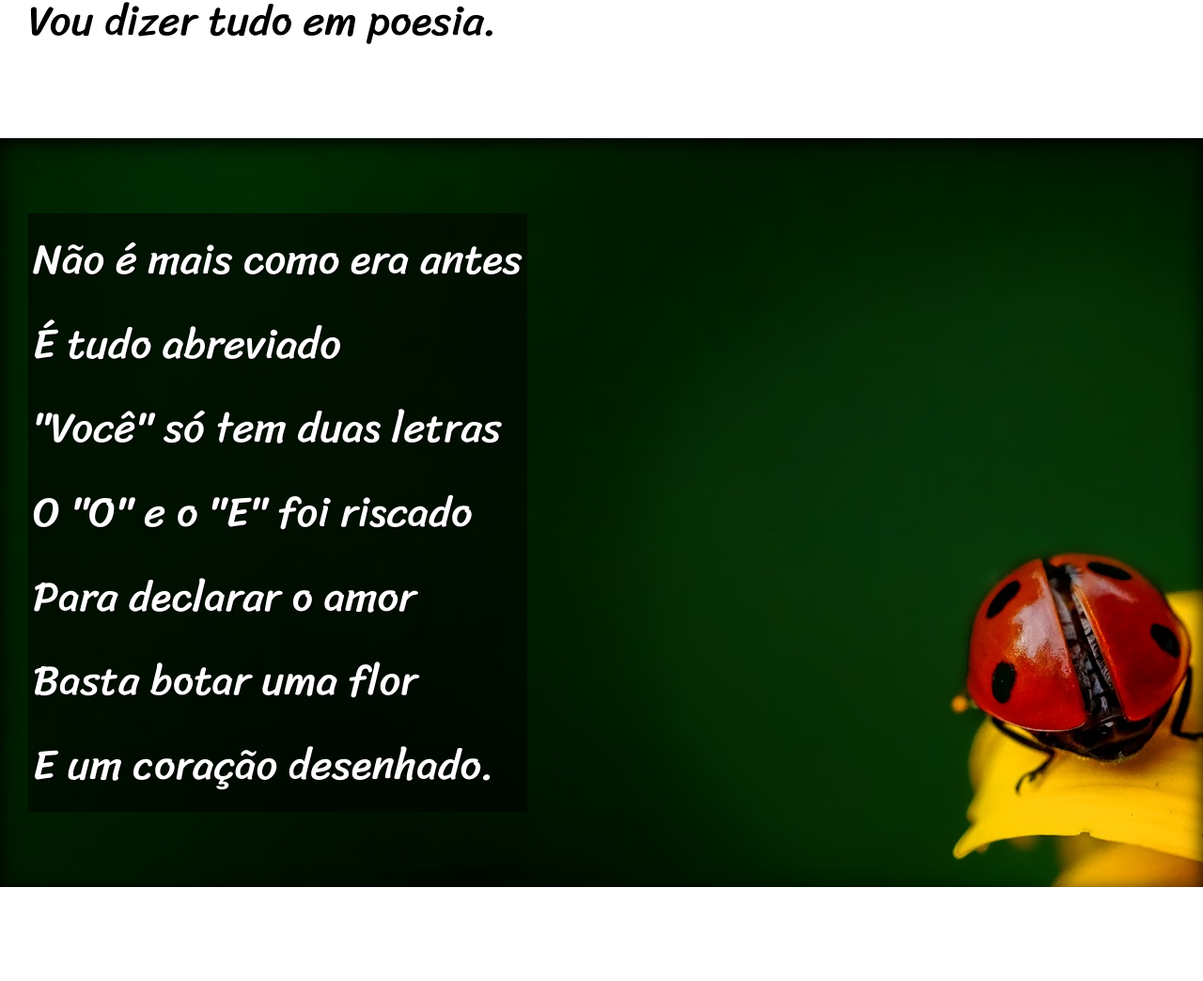
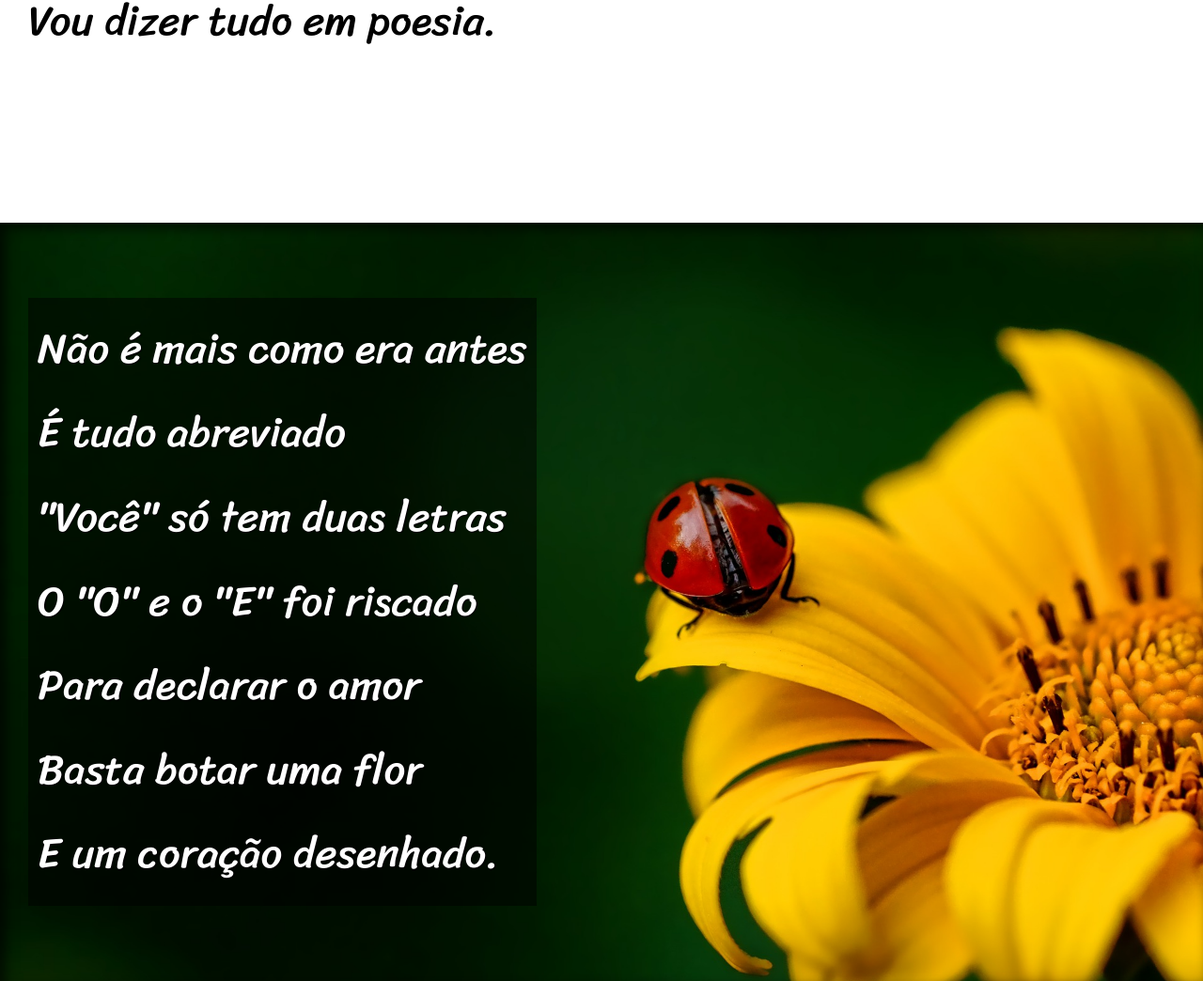
Before and after one commit to rafaeltomais/HTML-CSS-cursoemvideo, a plain HTML site: page cordel-moderno/index.html in a window 1280 px wide. Shown: the part 900-1944 px from the top of the page at 94% size. Drawn offline with Linux system fonts and the light colour scheme.

Commit message:
Finalização CSS cordel

```diff
--- a/cordel-moderno/style.css
+++ b/cordel-moderno/style.css
@@ -57,6 +57,10 @@ main section {
     line-height: 2em;
 }
 
+section > p {
+    padding-bottom: 2em;
+}
+
 main section.normal {
     background-color: white;
     color: black;
@@ -64,24 +68,27 @@ main section.normal {
 
 main section.imagem {
     color: white;
-    background-position: bottom right;
-    text-shadow: 1px 1px 1px black;
-    box-shadow: inset 0px 5px 20px 0px black;
+    box-shadow: inset 6px 6px 13px 0px rgba(0, 0, 0, 0.692);
 }
 
 main > section.imagem > p {
-    background-color: rgba(0, 0, 0, 0.527);
+    background-color: rgba(0, 0, 0, 0.5);
+    text-shadow: 1px 1px 1px black;
     width: max-content;
     display: inline-block;
-    padding: 5px;
+    padding: 10px;
 }
 
 main section.imagem#img01 {
-    background: white url(imagens/background001.jpg) no-repeat fixed;
+    background: url(imagens/background001.jpg) no-repeat fixed;
+    background-position: right center;
+    background-size: cover;
 }
 
 main section.imagem#img02 {
-    background: white url(imagens/background002.jpg) no-repeat fixed;
+    background: url(imagens/background002.jpg) no-repeat fixed;
+    background-position: right center;
+    background-size: cover;
 }
 
 footer {
```
